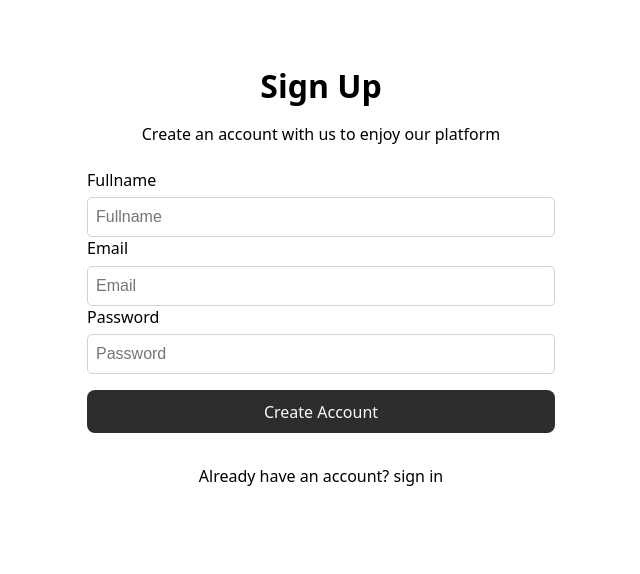
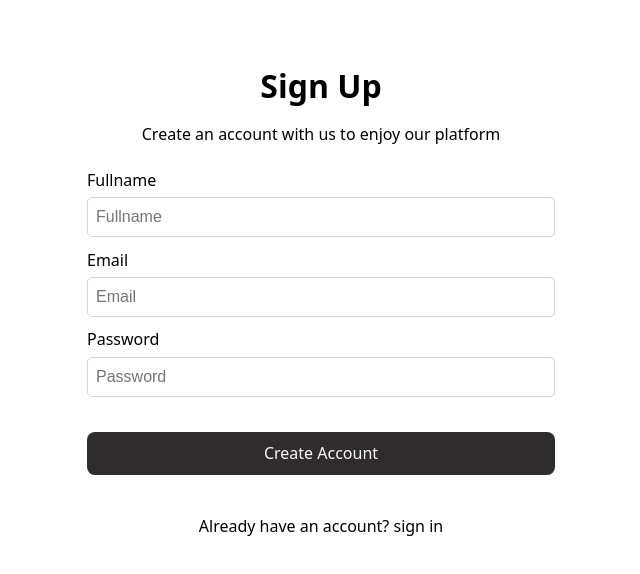
Before and after one commit to Cleve-keem/TicketApp-vue, a Vue app: page /auth/signup in a window 1280 px wide. Shown: the top 574 px of the page, without its empty margins (319-959 px from the left). Built offline with nearby package versions, Linux system fonts and the light colour scheme.

Commit message:
added margin button to form-group

```diff
--- a/src/style.css
+++ b/src/style.css
@@ -35,6 +35,10 @@
   /* color: ; */
 }
 
+.form-group:not(:last-child) {
+  margin-bottom: 0.7rem;
+}
+
 .form-group input {
   min-height: 40px;
   padding: 0 0.5rem;
@@ -55,7 +59,7 @@
 }
 
 .container form button {
-  margin: 1rem auto;
+  margin: 1.5rem 0;
   width: 100%;
 }
 
```
